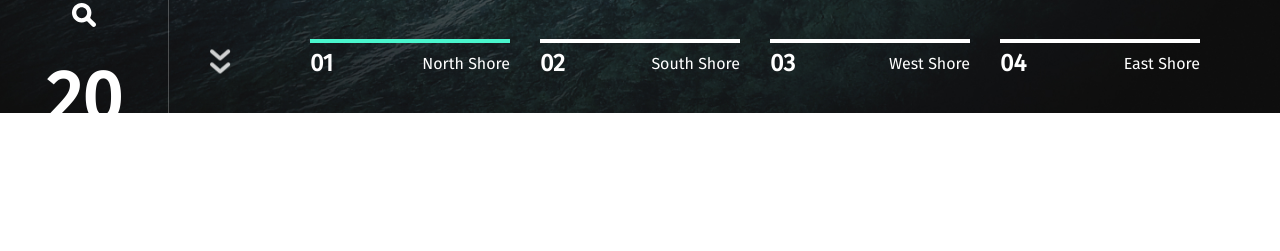
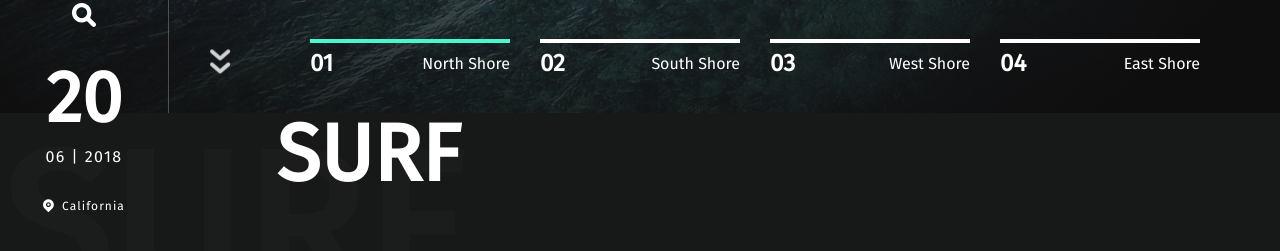
Before and after one commit to AlbedoUniversal/serf, a website: page app/index.html in a window 1280 px wide. Shown: the part 687-938 px from the top of the page. Before the commit the page ends 902 px from the top, so only its background shows below. Drawn offline with nearby package versions, Linux system fonts and the light colour scheme.

Commit message:
Mr.Magirko see pls, because you my favorite teacher

```diff
--- a/app/index.html
+++ b/app/index.html
@@ -203,6 +203,14 @@
         </div>
       </div>
     </header>
+    <secton class="serv">
+      <div class="title">
+        <span
+          >surf
+          <h3>surf</h3>
+        </span>
+      </div>
+    </secton>
 
     <script src="https://ajax.googleapis.com/ajax/libs/jquery/3.4.1/jquery.min.js"></script>
     <script src="js/libs.min.js"></script>
--- a/app/scss/_global.scss
+++ b/app/scss/_global.scss
@@ -1,11 +1,16 @@
 body {
   font-family: FiraSans-Bold;
+  font-weight: 400;
   font-size: 16px;
+  background-color: #171919;
+  color: #fff;
+  text-transform: uppercase;
 }
 
 a {
   display: inline-block;
   text-decoration: none;
+  color: #fff;
 }
 ul,
 li {
@@ -17,8 +22,6 @@ li {
   font-size: 22px;
   line-height: 32px;
   letter-spacing: 7.3333333px;
-  text-transform: uppercase;
-  color: #ffffff;
   opacity: 0.5;
   padding-left: 103px;
   position: relative;
@@ -33,3 +36,20 @@ li {
     top: 50%;
   }
 }
+
+.title {
+  span {
+    font-weight: 800;
+    font-size: 200px;
+    color: rgba(#fff, 0.02);
+    position: relative;
+    h3 {
+      position: absolute;
+      top: 0;
+      right: 0;
+      margin: 0;
+      color: #fff;
+      font-size: 80px;
+    }
+  }
+}
--- a/app/scss/_vars.scss
+++ b/app/scss/_vars.scss
@@ -1,3 +1,4 @@
+// fonts
 @mixin font-face($font-family, $url) {
   @font-face {
     font-family: "#{$font-family}";
@@ -11,4 +12,12 @@
 @include font-face(FiraSans-Medium, FiraSans-Regular);
 @include font-face(FiraSans-Bold, FiraSans-Regular);
 
+// variable
 $green: #4af6cd;
+
+// animation
+@keyframes animdash {
+  to {
+    stroke-dashoffset: 0;
+  }
+}
--- a/app/scss/style.scss
+++ b/app/scss/style.scss
@@ -11,8 +11,6 @@
   font-weight: 800;
   font-size: 200px;
   line-height: 156px;
-  text-transform: uppercase;
-  color: #ffffff;
   mix-blend-mode: normal;
   opacity: 0.07;
   max-width: 467px;
@@ -42,7 +40,6 @@
   border-right: 1px solid rgba(#fff, 0.25);
   height: 100vh;
   text-align: center;
-  color: #fff;
   .menu {
     padding-top: 40px;
     &__list {
@@ -54,9 +51,9 @@
           font-size: 12px;
           line-height: 14px;
           letter-spacing: 3px;
-          color: #ffffff;
           padding-top: 6px;
           margin-bottom: 20px;
+          text-transform: capitalize;
         }
       }
     }
@@ -87,6 +84,7 @@
     letter-spacing: 1.05px;
     position: relative;
     padding-left: 19px;
+    text-transform: capitalize;
     &::before {
       position: absolute;
       content: "";
@@ -114,8 +112,6 @@
   right: 80px;
   bottom: 116px;
   text-align: right;
-  color: #fff;
-  text-transform: uppercase;
 }
 .slider-item__info-suptitle {
   margin-bottom: 5px;
@@ -152,7 +148,6 @@
   bottom: 36px;
   max-width: 920px;
   width: 100%;
-  color: #fff;
   .slick-current {
     .dots-box {
       border-top: 4px solid $green;
@@ -176,6 +171,7 @@
   &__name {
     font-weight: 300;
     line-height: 19px;
+    text-transform: capitalize;
   }
 }
 
@@ -185,10 +181,4 @@
   animation: animdash 5s infinite 6s;
 }
 
-@keyframes animdash {
-  to {
-    stroke-dashoffset: 0;
-  }
-}
-
 @import "media";
```
Also changed, not shown: app/css/style.min.css.
